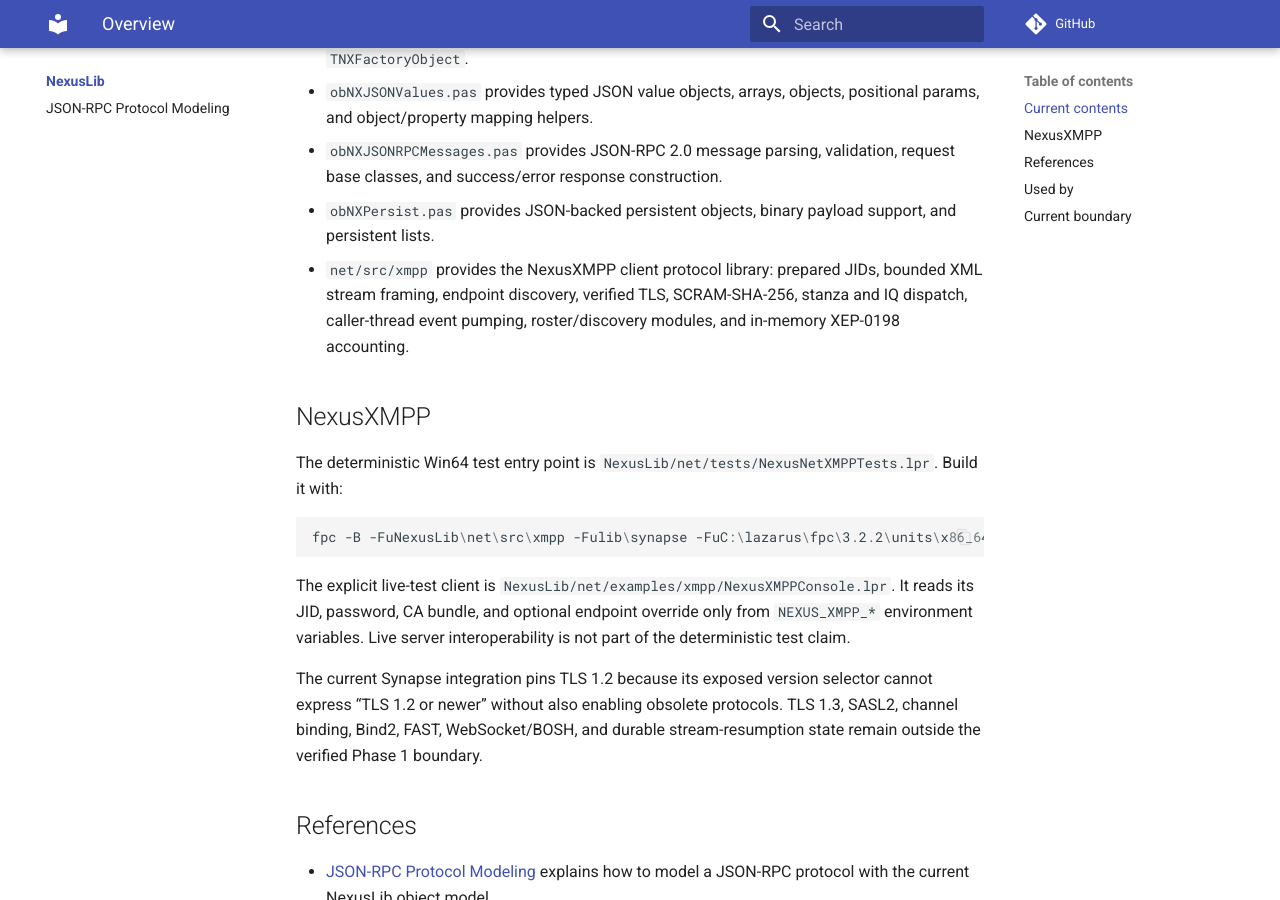
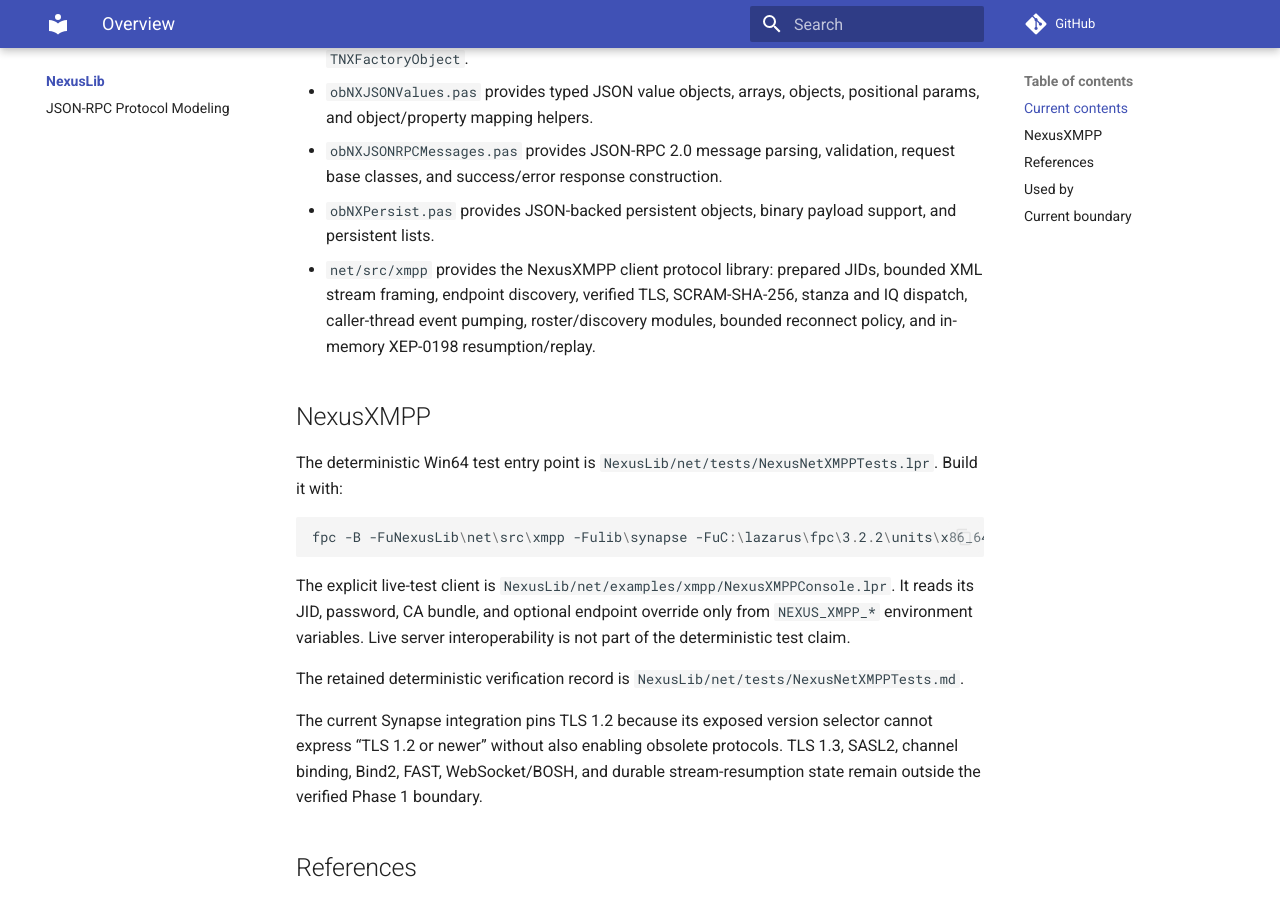
Before and after one commit to nxrp-dev/nexus, an MkDocs documentation site: the page built from docs/nexus-lib/index.md, in a window 1280 px wide and 900 px high, scrolled down 409 px. Built offline with MkDocs 1.6.1 and Material for MkDocs 9.7.7, drawn with Linux system fonts in a browser that asks for light colours; comment, search, counter and statistics services are not loaded.

Commit message:
Complete NexusXMPP Phase 1 behavior

````diff
--- a/docs/nexus-lib/index.md
+++ b/docs/nexus-lib/index.md
@@ -9,7 +9,7 @@
 - `obNXJSONValues.pas` provides typed JSON value objects, arrays, objects, positional params, and object/property mapping helpers.
 - `obNXJSONRPCMessages.pas` provides JSON-RPC 2.0 message parsing, validation, request base classes, and success/error response construction.
 - `obNXPersist.pas` provides JSON-backed persistent objects, binary payload support, and persistent lists.
-- `net/src/xmpp` provides the NexusXMPP client protocol library: prepared JIDs, bounded XML stream framing, endpoint discovery, verified TLS, SCRAM-SHA-256, stanza and IQ dispatch, caller-thread event pumping, roster/discovery modules, and in-memory XEP-0198 accounting.
+- `net/src/xmpp` provides the NexusXMPP client protocol library: prepared JIDs, bounded XML stream framing, endpoint discovery, verified TLS, SCRAM-SHA-256, stanza and IQ dispatch, caller-thread event pumping, roster/discovery modules, bounded reconnect policy, and in-memory XEP-0198 resumption/replay.
 
 ## NexusXMPP
 
@@ -20,6 +20,8 @@
 ```
 
 The explicit live-test client is `NexusLib/net/examples/xmpp/NexusXMPPConsole.lpr`. It reads its JID, password, CA bundle, and optional endpoint override only from `NEXUS_XMPP_*` environment variables. Live server interoperability is not part of the deterministic test claim.
+
+The retained deterministic verification record is `NexusLib/net/tests/NexusNetXMPPTests.md`.
 
 The current Synapse integration pins TLS 1.2 because its exposed version selector cannot express “TLS 1.2 or newer” without also enabling obsolete protocols. TLS 1.3, SASL2, channel binding, Bind2, FAST, WebSocket/BOSH, and durable stream-resumption state remain outside the verified Phase 1 boundary.
 
````
Also changed, not shown: 19 other files.
